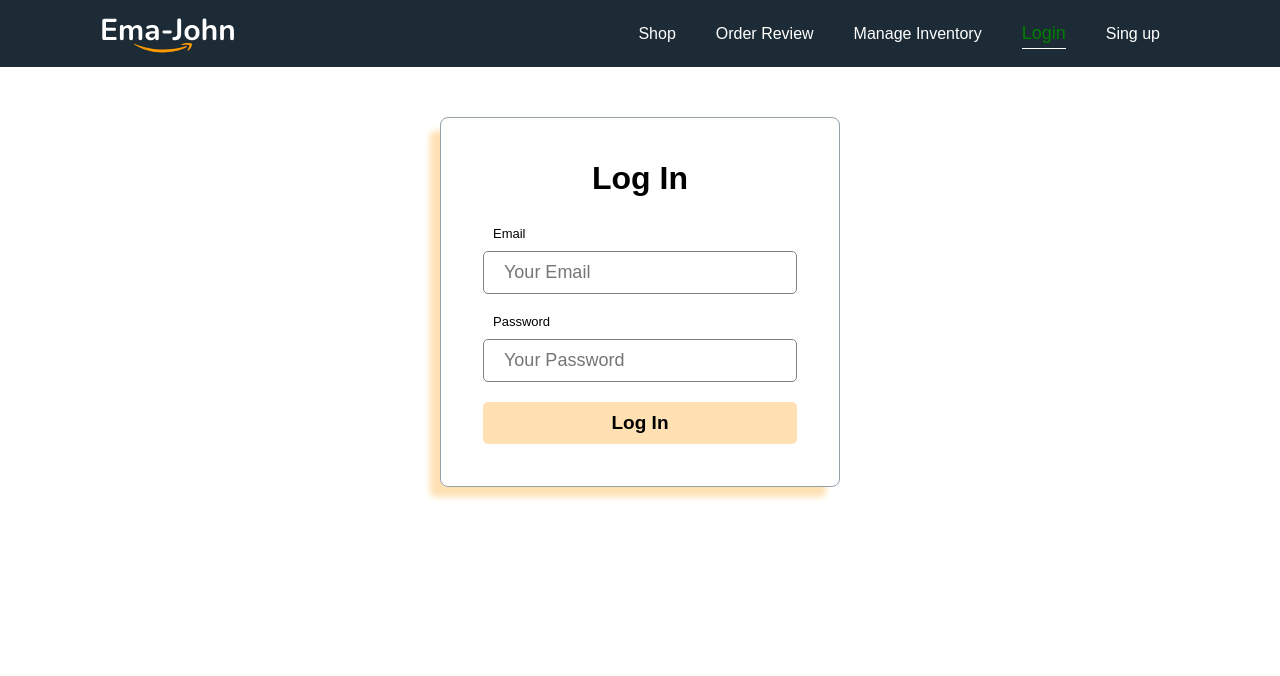
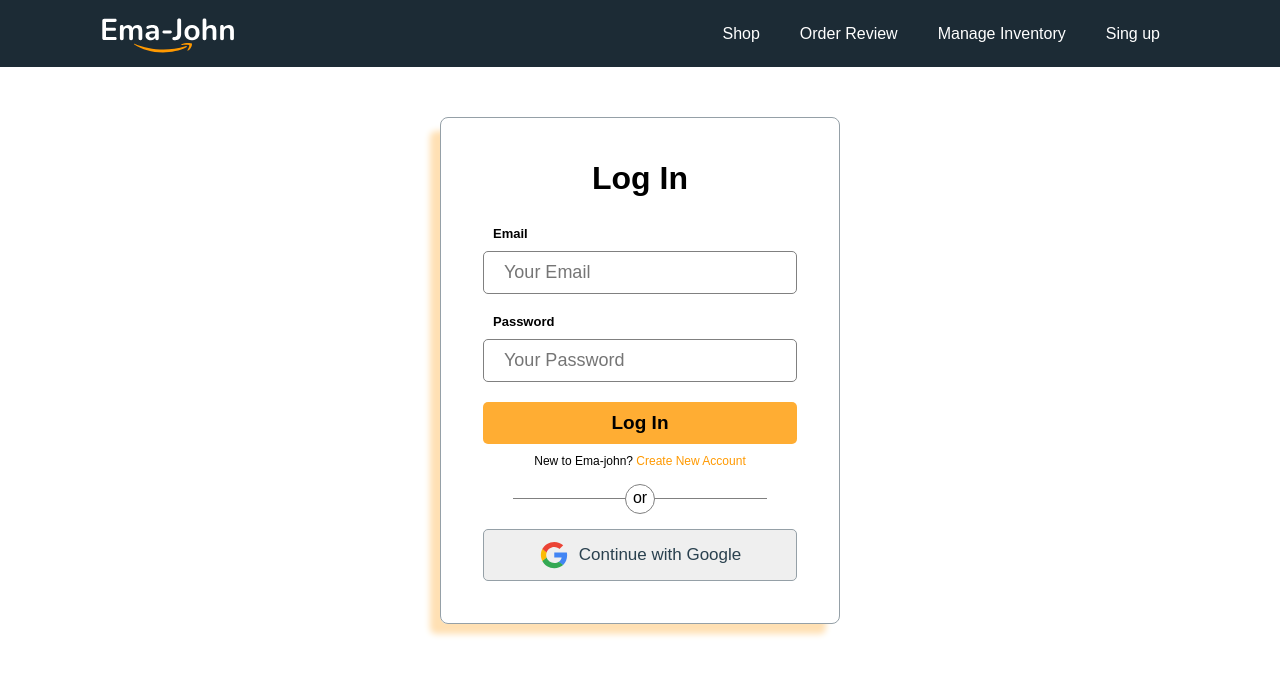
Before and after one commit to rofikul-resan/ema-jones-react, a React (Vite) app: page /login in a window 1280 px wide. Shown: the top 676 px of the page. Built offline with nearby package versions, Linux system fonts and the light colour scheme.

Commit message:
complite login and sing up style

```diff
--- a/src/components/Header/Header.jsx
+++ b/src/components/Header/Header.jsx
@@ -1,9 +1,10 @@
 import React from "react";
 import logo from "../../assets/images/Logo.svg";
 import "./header.css";
-import { Link, NavLink } from "react-router-dom";
+import { Link, NavLink, useLocation } from "react-router-dom";
 
 const Header = () => {
+  const location = useLocation();
   return (
     <nav className="header">
       <div>
@@ -28,18 +29,21 @@ const Header = () => {
         >
           Manage Inventory
         </NavLink>
+        {location.pathname !== "/login" ? (
           <NavLink
             className={({ isActive }) => (isActive ? "active" : "disable")}
-          to="/Login"
+            to="/login"
           >
             Login
           </NavLink>
+        ) : (
           <NavLink
             className={({ isActive }) => (isActive ? "active" : "disable")}
             to="/singUp"
           >
             Sing up
           </NavLink>
+        )}
       </div>
     </nav>
   );
--- a/src/components/Header/header.css
+++ b/src/components/Header/header.css
@@ -24,3 +24,10 @@
     margin: 0 20px;
     font-family: Arial, Helvetica, sans-serif;
 }
+
+.btn {
+    background: #2cca26;
+    color: antiquewhite;
+    font-weight: 700;
+
+}
--- a/src/components/logIn/Login.jsx
+++ b/src/components/logIn/Login.jsx
@@ -1,5 +1,6 @@
 import React from "react";
 import "./login.css";
+import { Link } from "react-router-dom";
 
 const Login = () => {
   return (
@@ -19,6 +20,17 @@ const Login = () => {
           Log In
         </button>
       </form>
+      <p className="option-text">
+        New to Ema-john? <Link to={"/singUp"}>Create New Account</Link>{" "}
+      </p>
+
+      <div className="or-line">
+        <p>or</p>
+      </div>
+      <button className="google-btn">
+        <img src="./google.svg" alt="" />
+        <p> Continue with Google</p>
+      </button>
     </div>
   );
 };
--- a/src/components/logIn/login.css
+++ b/src/components/logIn/login.css
@@ -34,7 +34,7 @@
 }
 
 .btn-submit {
-    background: rgba(255, 153, 0, 0.3);
+    background: rgba(255, 153, 0, 0.8);
     border-radius: 5px;
     border: none;
     width: 100%;
@@ -44,5 +44,57 @@
 }
 
 .btn-submit:hover {
-    background: rgba(255, 153, 0, 0.4);
+    background: rgba(255, 153, 0, 1);
 }
+
+.option-text {
+    margin-top: 10px;
+    font-size: 12px;
+    text-align: center;
+}
+
+.option-text a {
+    text-decoration: none;
+    color: #FF9900;
+}
+
+.or-line {
+    position: relative;
+    margin: 30px;
+    border-top: 1.5px solid gray;
+}
+
+.or-line p {
+    position: absolute;
+    text-align: center;
+    padding-top: 4px;
+    left: 50%;
+    transform: translate(-50%, -50%);
+    background: #fff;
+    height: 30px;
+    width: 30px;
+    border: 1.5px solid gray;
+    border-radius: 50px;
+}
+
+.google-btn img {
+    width: 30px;
+}
+
+.google-btn {
+    display: flex;
+    width: 100%;
+    align-items: center;
+    padding: 10px;
+    gap: 10px;
+    justify-content: center;
+    border: 1px solid #95A0A7;
+    border-radius: 5px;
+
+}
+
+.google-btn p {
+    color: #2A414F;
+    font-weight: 400;
+    font-size: 17px;
+}
--- a/src/components/logIn/singUp/SingUp.jsx
+++ b/src/components/logIn/singUp/SingUp.jsx
@@ -1,5 +1,6 @@
 import React from "react";
-import "./singUp.css";
+import "../login.css";
+import { Link } from "react-router-dom";
 
 const SingUp = () => {
   return (
@@ -32,6 +33,17 @@ const SingUp = () => {
             Sing Up
           </button>
         </form>
+        <p className="option-text">
+          Already have an account? <Link to={"/singUp"}>Login</Link>{" "}
+        </p>
+
+        <div className="or-line">
+          <p>or</p>
+        </div>
+        <button className="google-btn">
+          <img src="./google.svg" alt="" />
+          <p> Continue with Google</p>
+        </button>
       </div>
     </div>
   );
```
Also changed, not shown: public/google.svg (added), 1 other file (tests, documents, lock files or other folders). Lines whose indentation alone changed are shown as unchanged.
